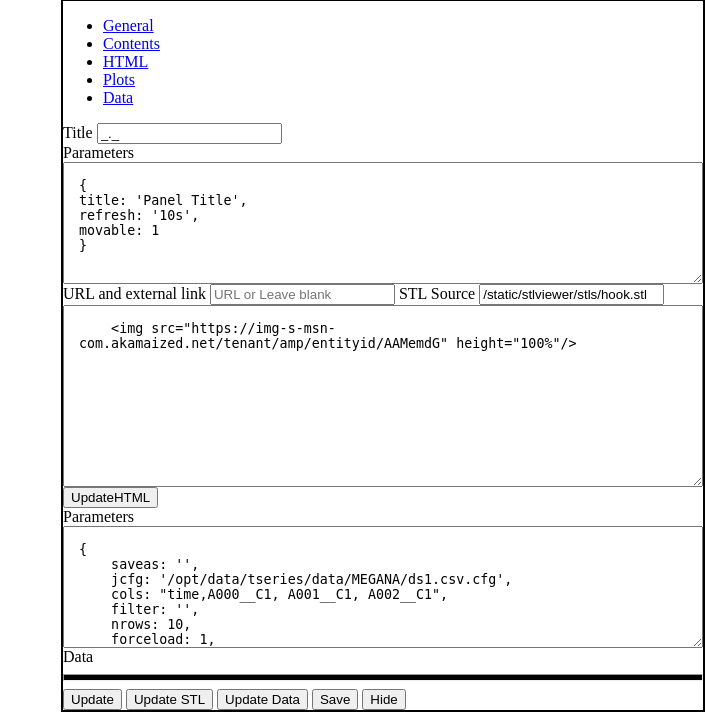
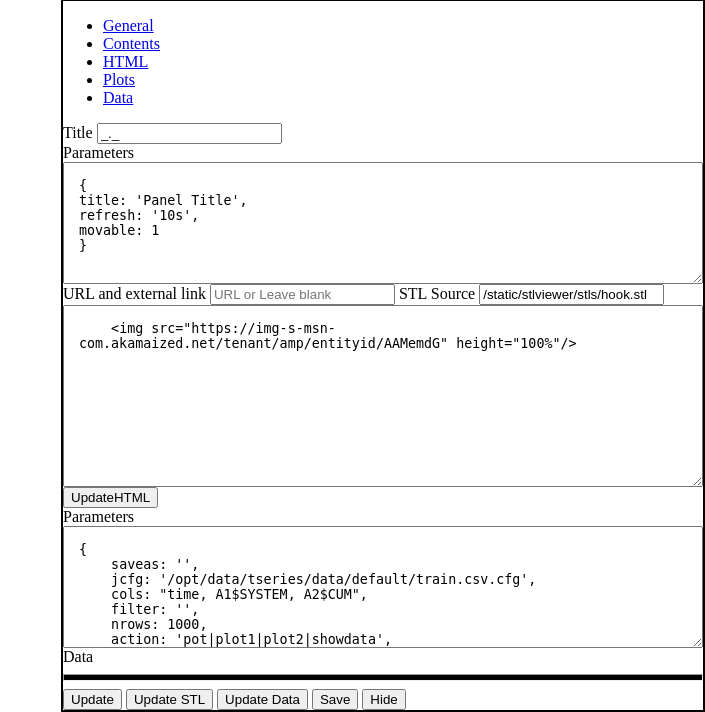
Before and after one commit to geospaces-org/dash, a Python web app: template templates/dash/configure.html in a window 1280 px wide. Shown: the part 88-800 px from the top of the page, without its empty margins (575-1280 px from the left). Run offline with Jinja, Linux system fonts and the light colour scheme; the template is opened without the code that fills it, so the values that code supplies are empty.

Commit message:
Changes added

```diff
--- a/templates/dash/configure.html
+++ b/templates/dash/configure.html
@@ -17,9 +17,6 @@
     -webkit-box-sizing: border-box; /* Safari/Chrome, other WebKit */
      -moz-box-sizing: border-box;    /* Firefox, other Gecko */
      box-sizing: border-box;
-}
-.div1 {
-    display: inline-block;
 }
 .datatable{
     overflow: auto;
@@ -74,14 +71,12 @@ movable: 1
         <label class=label1 >Parameters</label>
         <textarea class="input1 c100" style="height: 90%; " rows=6 id="chartparams"  data-toggle="tooltip"   placeholder="Chart parameters">{
     saveas: '',
-    jcfg: '/opt/data/tseries/data/MEGANA/ds1.csv.cfg',
-    cols: "time,A000__C1, A001__C1, A002__C1",
+    jcfg: '/opt/data/tseries/data/default/train.csv.cfg',
+    cols: "time, A1$SYSTEM, A2$CUM",
     filter: '',
-    nrows: 10,
-    forceload: 1,
-
-    action: 'plot',
-    opts: { height: '100%', onechart: 1, clk: null, dclk: null },
+    nrows: 1000,
+    action: 'pot|plot1|plot2|showdata',
+    opts: { height: '100%', onechart: 0, clk: null, dclk: null },
     display_rows: 10
 }
 </textarea>
@@ -93,9 +88,8 @@ movable: 1
         Data
     </div>
 </div>
-
+<!-- ~~~~~~~~~~~~~~~~~~~~~~~~~~~~~ -->
 </div>
-<!-- ~~~~~~~~~~~~~~~~~~~~~~~~~~~~~ -->
 <div>
     <hr style="height: 5px; background: #010101;" />
     <button  class="btn btn-primary" type="button" onclick="updatePanel()">Update</button>
@@ -194,9 +188,9 @@ function getDatasetsCB1(responseTxt, statusTxt, xhr, ctx={}, formData={}){
     }
     var action = ctx['action'] || 'showtable'
 
+    action = action.split("|")[0]
     switch (action) {
     case 'showtable':
-        //var div = $(card).get()[0]
         var div = $(card)[0]
         $(card).html('')
 
@@ -208,8 +202,13 @@ function getDatasetsCB1(responseTxt, statusTxt, xhr, ctx={}, formData={}){
         showDataTable(ds, {div: div, id: 'paneltabledd1', maxitems: 5000, fillHeight:0})
         break;
     case 'plot':
-        //showPlot1(ds, card, ctx)
         showStockChart(ds, card, ctx)
+        break;
+    case 'plot1':
+        showPlot1(ds, card, ctx)
+        break;
+    case 'plot2':
+        showPlot2(ds, card, ctx)
         break;
     default:
         console.log("Unknown action", action)
```
Also changed, not shown: templates/dash/plots.html (+28 -4 lines). Lines whose indentation alone changed are shown as unchanged.
